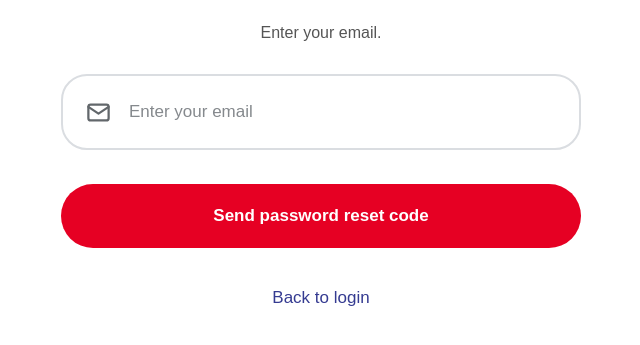
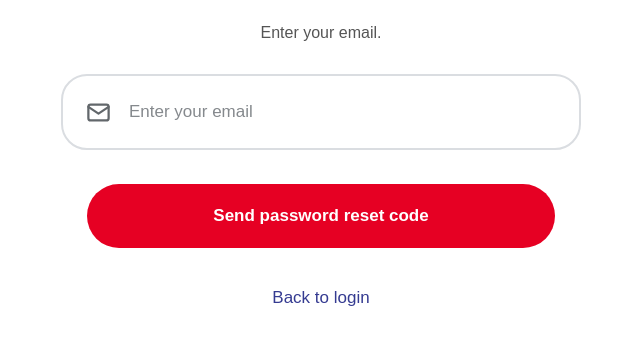
Before and after one commit to mc9203090-sketch/college-directory-admission-portal, a Django app: page /forgot-password/ in a window 1280 px wide. Shown: the part 219-564 px from the top of the page, without its empty margins (319-959 px from the left). Run offline with Django 5.2, Linux system fonts and the light colour scheme.

Commit message:
Update password pages styling

```diff
--- a/templates/forgot-password.html
+++ b/templates/forgot-password.html
@@ -148,7 +148,7 @@
         /* Red button */
 
         .submit-btn {
-            width: 100%;
+            width: 90%;
             min-height: 64px;
             border: none;
             border-radius: 35px;
--- a/templates/reset-password.html
+++ b/templates/reset-password.html
@@ -84,7 +84,7 @@
 
         .verify-btn {
             width: 90%;
-            min-height: 80px;
+            min-height: 70px;
             border: none;
             border-radius: 35px;
             background: #c82f1c;
```
